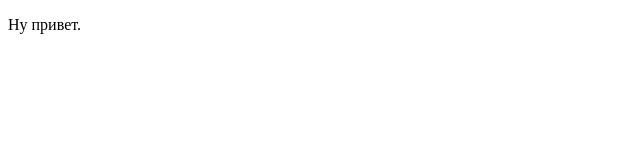
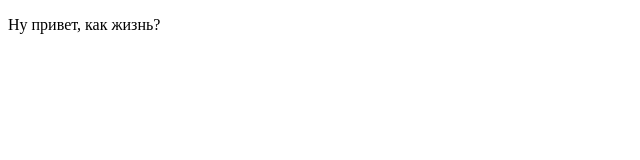
Before and after one commit to imsafewithoutit/learn_git, a plain HTML site: page index.html in a window 1280 px wide. Shown: the full height of the page, 0-640 px from the left. Drawn offline with Linux system fonts and the light colour scheme.

Commit message:
Modify index.html

```diff
--- a/index.html
+++ b/index.html
@@ -4,6 +4,6 @@
         <title>Cтраница</title>
     </head>
     <body>
-        <p>Ну привет.</p>
+        <p>Ну привет, как жизнь?</p>
     </body>
 </html>
```
